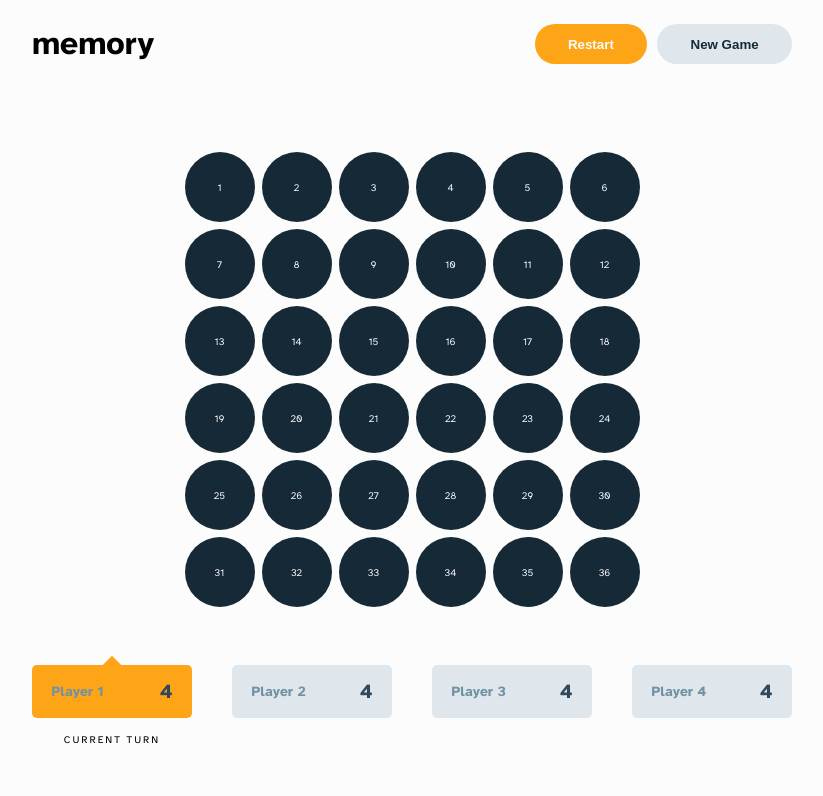
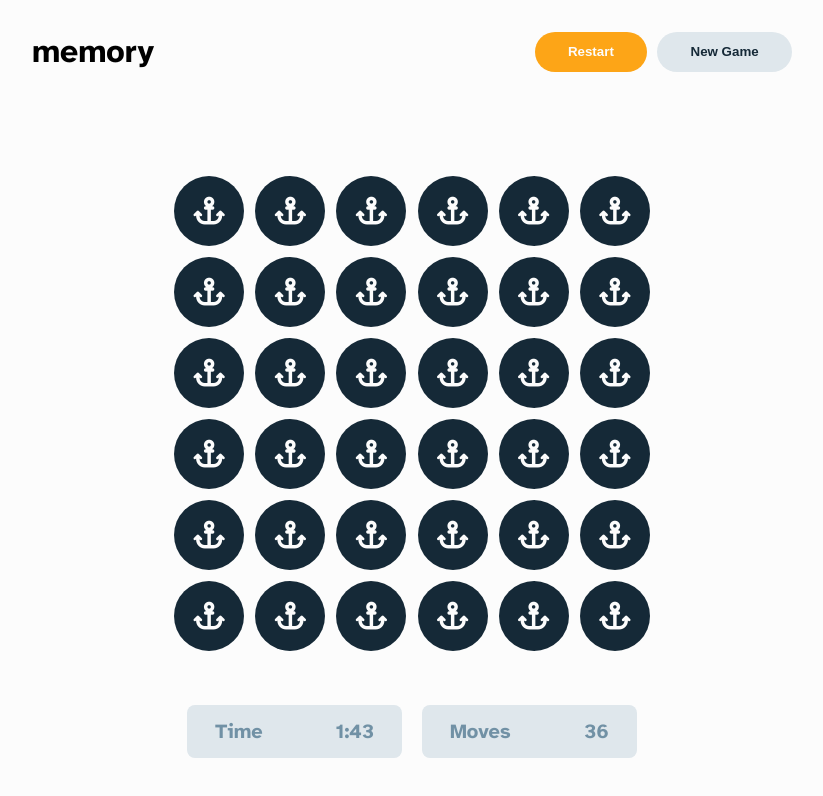
Before and after one commit to F4eNn/Advance-Multiplayer-Game, a website: page index.html in a window 1280 px wide. Shown: the whole page, without its empty margins (228-1051 px from the left). Drawn offline with Linux system fonts and the light colour scheme.

Commit message:
finished style whole content

```diff
--- a/index.html
+++ b/index.html
@@ -114,49 +114,70 @@
     <div class="nav wrapper">
         <h2 class="nav__title">memory</h2>
         <div class="buttons-desktop">
-            <button class="buttons-desktop__btn">Restart</button>
-            <button class="buttons-desktop__btn buttons-desktop__btn--colors">New Game</button>
+            <button class="buttons-desktop__btn buttons-desktop__btn--restart">Restart</button>
+            <button class="buttons-desktop__btn buttons-desktop__btn--new-game">New Game</button>
         </div>
         <button class="nav__menu-mobile">Menu</button>
     </div>
     <!-- Grid Container -->
-    <div class="grid-container wrapper">
-        <div class="grid">1</div>
-        <div class="grid">2</div>
-        <div class="grid">3</div>
-        <div class="grid">4</div>
-        <div class="grid">5</div>
-        <div class="grid">6</div>
-        <div class="grid">7</div>
-        <div class="grid">8</div>
-        <div class="grid">9</div>
-        <div class="grid">10</div>
-        <div class="grid">11</div>
-        <div class="grid">12</div>
-        <div class="grid">13</div>
-        <div class="grid">14</div>
-        <div class="grid">15</div>
-        <div class="grid">16</div>
-        <div class="grid">17</div>
-        <div class="grid">18</div>
-        <div class="grid">19</div>
-        <div class="grid">20</div>
-        <div class="grid">21</div>
-        <div class="grid">22</div>
-        <div class="grid">23</div>
-        <div class="grid">24</div>
-        <div class="grid">25</div>
-        <div class="grid">26</div>
-        <div class="grid">27</div>
-        <div class="grid">28</div>
-        <div class="grid">29</div>
-        <div class="grid">30</div>
-        <div class="grid">31</div>
-        <div class="grid">32</div>
-        <div class="grid">33</div>
-        <div class="grid">34</div>
-        <div class="grid">35</div>
-        <div class="grid">36</div>
+    <div class="large-grid-container wrapper">
+        <div class="grid"><i class="fa-solid fa-anchor"></i></div>
+        <div class="grid"><i class="fa-solid fa-anchor"></i></div>
+        <div class="grid"><i class="fa-solid fa-anchor"></i></div>
+        <div class="grid"><i class="fa-solid fa-anchor"></i></div>
+        <div class="grid"><i class="fa-solid fa-anchor"></i></div>
+        <div class="grid"><i class="fa-solid fa-anchor"></i></div>
+        <div class="grid"><i class="fa-solid fa-anchor"></i></div>
+        <div class="grid"><i class="fa-solid fa-anchor"></i></div>
+        <div class="grid"><i class="fa-solid fa-anchor"></i></div>
+        <div class="grid"><i class="fa-solid fa-anchor"></i></div>
+        <div class="grid"><i class="fa-solid fa-anchor"></i></div>
+        <div class="grid"><i class="fa-solid fa-anchor"></i></div>
+        <div class="grid"><i class="fa-solid fa-anchor"></i></div>
+        <div class="grid"><i class="fa-solid fa-anchor"></i></div>
+        <div class="grid"><i class="fa-solid fa-anchor"></i></div>
+        <div class="grid"><i class="fa-solid fa-anchor"></i></div>
+        <div class="grid"><i class="fa-solid fa-anchor"></i></div>
+        <div class="grid"><i class="fa-solid fa-anchor"></i></div>
+        <div class="grid"><i class="fa-solid fa-anchor"></i></div>
+        <div class="grid"><i class="fa-solid fa-anchor"></i></div>
+        <div class="grid"><i class="fa-solid fa-anchor"></i></div>
+        <div class="grid"><i class="fa-solid fa-anchor"></i></div>
+        <div class="grid"><i class="fa-solid fa-anchor"></i></div>
+        <div class="grid"><i class="fa-solid fa-anchor"></i></div>
+        <div class="grid"><i class="fa-solid fa-anchor"></i></div>
+        <div class="grid"><i class="fa-solid fa-anchor"></i></div>
+        <div class="grid"><i class="fa-solid fa-anchor"></i></div>
+        <div class="grid"><i class="fa-solid fa-anchor"></i></div>
+        <div class="grid"><i class="fa-solid fa-anchor"></i></div>
+        <div class="grid"><i class="fa-solid fa-anchor"></i></div>
+        <div class="grid"><i class="fa-solid fa-anchor"></i></div>
+        <div class="grid"><i class="fa-solid fa-anchor"></i></div>
+        <div class="grid"><i class="fa-solid fa-anchor"></i></div>
+        <div class="grid"><i class="fa-solid fa-anchor"></i></div>
+        <div class="grid"><i class="fa-solid fa-anchor"></i></div>
+        <div class="grid"><i class="fa-solid fa-anchor"></i></div>
+
+    </div>
+    <div class="small-grid-container">
+
+        <div class="grid"><i class="fa-solid fa-anchor"></i></div>
+        <div class="grid"><i class="fa-solid fa-anchor"></i></div>
+        <div class="grid"><i class="fa-solid fa-anchor"></i></div>
+        <div class="grid"><i class="fa-solid fa-anchor"></i></div>
+        <div class="grid"><i class="fa-solid fa-anchor"></i></div>
+        <div class="grid"><i class="fa-solid fa-anchor"></i></div>
+        <div class="grid"><i class="fa-solid fa-anchor"></i></div>
+        <div class="grid"><i class="fa-solid fa-anchor"></i></div>
+        <div class="grid"><i class="fa-solid fa-anchor"></i></div>
+        <div class="grid"><i class="fa-solid fa-anchor"></i></div>
+        <div class="grid"><i class="fa-solid fa-anchor"></i></div>
+        <div class="grid"><i class="fa-solid fa-anchor"></i></div>
+        <div class="grid"><i class="fa-solid fa-anchor"></i></div>
+        <div class="grid"><i class="fa-solid fa-anchor"></i></div>
+        <div class="grid"><i class="fa-solid fa-anchor"></i></div>
+        <div class="grid"><i class="fa-solid fa-anchor"></i></div>
+
     </div>
     <div class="footer-multiplayer wrapper">
         <div class="box-item">
@@ -190,6 +211,21 @@
             </div>
         </div>
     </div>
+    <div class="footer-single wrapper">
+        <div class="box-item">
+            <div class="single-player ">
+                <p class="long-name">Time</p>
+                <p class="player__pair-number" id="time">1:43</p>
+            </div>
+        </div>
+        <div class="box-item">
+            <div class="single-player ">
+                <p class="long-name">Moves</p>
+                <p class="player__pair-number" id="moves
+                ">36</p>
+            </div>
+        </div>
+    </div>
 </section>
    </main>
 
--- a/src/sass/_large-grid.scss
+++ b/src/sass/_grid-content.scss
@@ -5,6 +5,7 @@
 	margin: 0 auto;
 }
 .game-content {
+	position: relative;
 	min-height: 100svh;
 	display: flex;
 	flex-direction: column;
@@ -25,9 +26,17 @@
 				color: $white-font;
 				padding: 0 2.5em;
 				font-weight: bold;
-				&--colors {
+				transition: background-color 0.4s;
+				&--new-game {
 					background-color: $grey-bgc;
 					color: $dark-blue-font;
+				}
+				&--new-game:hover {
+					color: $white-font;
+					background-color: $blue-hover;
+				}
+				&--restart:hover {
+					background-color: $primary-hover;
 				}
 			}
 		}
@@ -41,51 +50,61 @@
 			font-size: clamp(2.5rem, 2.5vw, 4.5rem);
 		}
 	}
-	.grid-container {
-		display: grid;
-		grid-template-columns: repeat(6, clamp(40px, calc(25px + 6vw), 70px));
-		justify-content: center;
+	.large-grid-container {
+		@include grid-setup;
+		grid-template-columns: repeat(6, clamp(23px, calc(23px + 6vw), 70px));
 		width: min(700px, 90%);
-		margin-top: 6rem;
-		gap: 0.7rem;
+		gap: calc(0.6em + 0.4vw);
 		.grid {
-			display: flex;
-			justify-content: center;
-			align-items: center;
-			width: clamp(40px, calc(25px + 6vw), 70px);
-			height: clamp(40px, calc(25px + 6vw), 70px);
-			border-radius: 50%;
-			background-color: $dark-blue-bgc;
-			color: $white-font;
+			@include grid-item;
+			width: clamp(23px, calc(23px + 6vw), 70px);
+			height: clamp(23px, calc(23px + 6vw), 70px);
+			font-size: clamp(1.5rem, calc(1.5rem + 1vw), 3.5rem);
+		}
+		.grid:hover {
+			background-color: $blue-hover;
+		}
+	}
+	.small-grid-container {
+		@include grid-setup;
+		grid-template-columns: repeat(4, clamp(40px, calc(40px + 6vw), 100px));
+		display: none;
+		width: min(700px, 90%);
+		.grid {
+			@include grid-item;
+			width: clamp(40px, calc(40px + 6vw), 100px);
+			height: clamp(40px, calc(40px + 6vw), 100px);
+			font-size: clamp(2rem, calc(1.5rem + 1vw), 5rem);
 		}
 	}
 	.footer-multiplayer {
 		display: flex;
 		justify-content: space-around;
+		align-items: center;
 		width: 100%;
 		margin: 6rem 1rem 0rem 1rem;
+		display: none;
 		.box-item {
+			position: relative;
 			display: flex;
 			flex-direction: column;
 			align-items: center;
 			gap: 1.5em;
 			width: 20%;
 			.turn-info {
+				display: flex;
+				justify-content: center;
+				position: absolute;
+				left: 50%;
+				bottom: 0;
+				width: 100%;
+				transform: translate(-50%, 200%);
 				visibility: hidden;
 				letter-spacing: 2px;
 				text-transform: uppercase;
 			}
 			.player {
-				position: relative;
-				display: flex;
-				justify-content: center;
-				flex-direction: column;
-				align-items: center;
-				padding: 0.7em 1.4em;
-				font-size: 1.4rem;
-				border-radius: 5px;
-				color: $light-blue-font;
-				font-weight: bold;
+				@include player-name;
 				&__pair-number {
 					font-size: 2rem;
 					color: $blue-font;
@@ -105,6 +124,29 @@
 				color: #fff;
 				transform-origin: left top;
 				transform: rotate(45deg) translate(-50%, -50%);
+			}
+		}
+	}
+	.footer-single {
+		display: flex;
+		justify-content: center;
+		align-items: center;
+		gap: 2em;
+		margin: 3em 0 3em;
+		width:min(90%, 450px);
+		.box-item {
+			display: flex;
+			justify-content: center;
+			align-items: center;
+			width: 100%;
+			background-color: $grey-bgc;
+			border-radius: 8px;
+			.single-player {
+				@include player-name;
+				font-size: clamp(1.5rem, 2.5vw, 2rem);
+				width: 100%;
+				display: flex;
+				min-height: 50px;
 			}
 		}
 	}
@@ -129,6 +171,7 @@
 		}
 		.footer-multiplayer {
 			margin: 5rem auto;
+			// display: none;
 			.box-item {
 				.turn-info {
 					visibility: visible;
@@ -148,5 +191,14 @@
 				}
 			}
 		}
+		.footer-single {
+			.box-item {
+				.single-player {
+					display: flex;
+					flex-direction: row;
+					justify-content: space-between;
+				}
+			}
+		}
 	}
 }
--- a/src/sass/assets/_colors.scss
+++ b/src/sass/assets/_colors.scss
@@ -1,5 +1,6 @@
 // primary
 $primary: #fda517;
+$primary-hover:#ffb84a;
 //fonts
 $white-font: #fcfcfc;
 $light-blue-font: #7191a5;
@@ -11,3 +12,5 @@ $blue-bgc: #304859;
 $light-blue-bgc: #bcced9;
 $dark-blue-bgc: #152937;
 $grey-bgc: #dfe7ec;
+$blue-hover: #6395b8;
+$shadow-bg: #0000007c;
--- a/src/sass/assets/_general.scss
+++ b/src/sass/assets/_general.scss
@@ -12,6 +12,5 @@ ul, li {
 
 body {
 	font-family: 'Atkinson Hyperlegible', sans-serif;
-	// background-color: rgb(221, 4, 4);
 	background-color: #fcfcfc;
 }
--- a/src/sass/assets/_mixins.scss
+++ b/src/sass/assets/_mixins.scss
@@ -1,12 +1,43 @@
+@use 'colors' as *;
+
 @mixin player-container-styles {
 	width: 100%;
 	padding: 15px 25px;
 	border-radius: 8px;
 	margin-bottom: 15px;
 }
-@mixin main-content-butons{
-	border-radius:20px;
+@mixin main-content-butons {
+	border-radius: 20px;
 	border: none;
 	padding: 0 1.5em;
 	cursor: pointer;
 }
+@mixin grid-setup {
+	display: grid;
+	justify-content: center;
+	margin-top: 6rem;
+	gap: calc(0.7em + 1vw);
+}
+@mixin grid-item {
+	display: flex;
+	justify-content: center;
+	align-items: center;
+	border-radius: 50%;
+	font-weight: bold;
+	background-color: $dark-blue-bgc;
+	color: $white-font;
+	cursor: pointer;
+	transition: background-color 0.3s;
+}
+@mixin player-name {
+	position: relative;
+	display: flex;
+	justify-content: center;
+	flex-direction: column;
+	align-items: center;
+	padding: 0.7em 1.4em;
+	font-size: 1.4rem;
+	border-radius: 5px;
+	color: $light-blue-font;
+	font-weight: bold;
+}
--- a/src/sass/style.scss
+++ b/src/sass/style.scss
@@ -2,4 +2,4 @@
 // Entry Section
 @import 'entry-site';
 @import 'summary';
-@import 'large-grid';
+@import 'grid-content';
```
Also changed, not shown: src/sass/_summary.scss (+20 -8 lines), dist/css/style.min.css, 1 other file.
